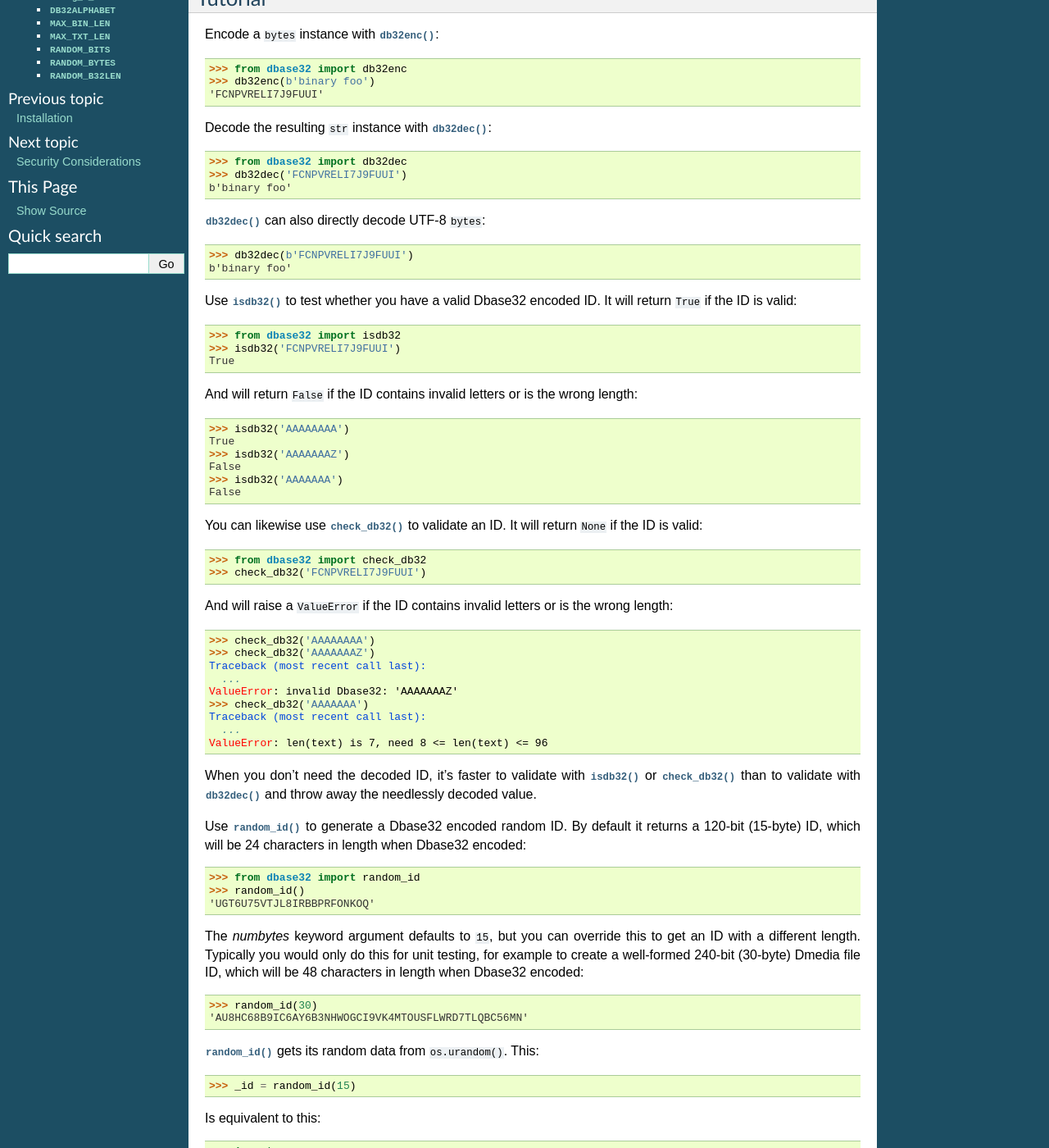
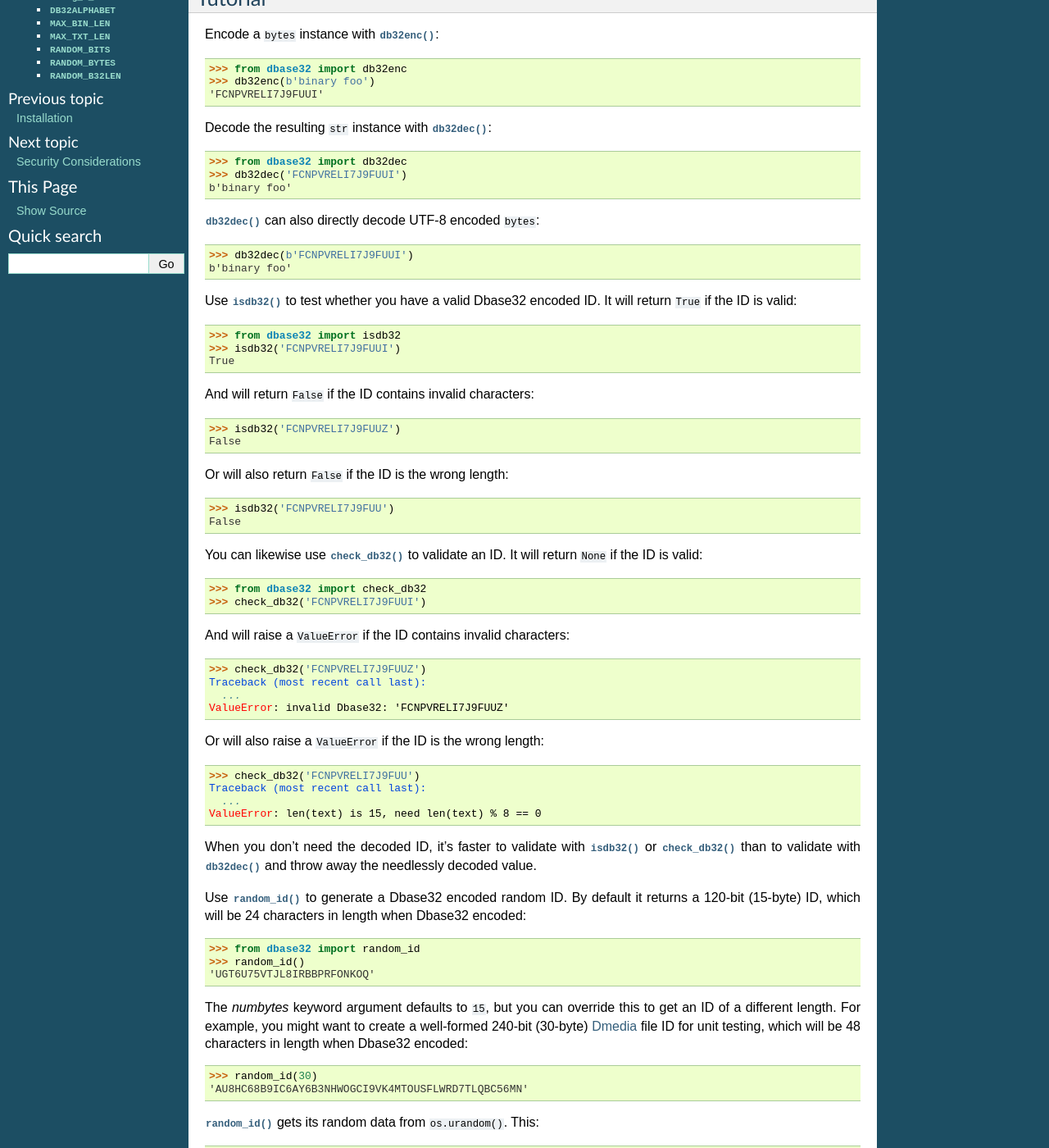
Before and after one commit to json420/dbase32, a Sphinx documentation site: the page built from doc/dbase32.rst, in a window 1280 px wide and 1400 px high, scrolled down 265 px. Shown: the whole window at 82% size. Built offline with Sphinx 7.4.7, drawn with Linux system fonts in a browser that asks for light colours; some of the changed text lies outside the part shown.

Commit message:
Bit O doc work

```diff
--- a/doc/dbase32.rst
+++ b/doc/dbase32.rst
@@ -32,7 +32,7 @@ Decode the resulting ``str`` instance with :func:`db32dec()`:
 >>> db32dec('FCNPVRELI7J9FUUI')
 b'binary foo'
 
-:func:`db32dec()` can also directly decode UTF-8 ``bytes``:
+:func:`db32dec()` can also directly decode UTF-8 encoded ``bytes``:
 
 >>> db32dec(b'FCNPVRELI7J9FUUI')
 b'binary foo'
@@ -44,14 +44,14 @@ will return ``True`` if the ID is valid:
 >>> isdb32('FCNPVRELI7J9FUUI')
 True
 
-And will return ``False`` if the ID contains invalid letters or is the wrong
-length:
+And will return ``False`` if the ID contains invalid characters:
 
->>> isdb32('AAAAAAAA')
-True
->>> isdb32('AAAAAAAZ')
+>>> isdb32('FCNPVRELI7J9FUUZ')
 False
->>> isdb32('AAAAAAA')
+
+Or will also return ``False`` if the ID is the wrong length:
+
+>>> isdb32('FCNPVRELI7J9FUU')
 False
 
 You can likewise use :func:`check_db32()` to validate an ID.  It will return
@@ -60,18 +60,19 @@ You can likewise use :func:`check_db32()` to validate an ID.  It will return
 >>> from dbase32 import check_db32
 >>> check_db32('FCNPVRELI7J9FUUI')
 
-And will raise a ``ValueError`` if the ID contains invalid letters or is the
-wrong length:
+And will raise a ``ValueError`` if the ID contains invalid characters:
 
->>> check_db32('AAAAAAAA')
->>> check_db32('AAAAAAAZ')  # doctest: -IGNORE_EXCEPTION_DETAIL
+>>> check_db32('FCNPVRELI7J9FUUZ')  # doctest: -IGNORE_EXCEPTION_DETAIL
 Traceback (most recent call last):
   ...
-ValueError: invalid Dbase32: 'AAAAAAAZ'
->>> check_db32('AAAAAAA')  # doctest: -IGNORE_EXCEPTION_DETAIL
+ValueError: invalid Dbase32: 'FCNPVRELI7J9FUUZ'
+
+Or will also raise a ``ValueError`` if the ID is the wrong length:
+
+>>> check_db32('FCNPVRELI7J9FUU')  # doctest: -IGNORE_EXCEPTION_DETAIL
 Traceback (most recent call last):
   ...
-ValueError: len(text) is 7, need 8 <= len(text) <= 96
+ValueError: len(text) is 15, need len(text) % 8 == 0
 
 When you don't need the decoded ID, it's faster to validate with
 :func:`isdb32()` or :func:`check_db32()` than to validate with :func:`db32dec()`
@@ -86,9 +87,9 @@ Dbase32 encoded:
 'UGT6U75VTJL8IRBBPRFONKOQ'
 
 The *numbytes* keyword argument defaults to ``15``, but you can override this
-to get an ID with a different length.  Typically you would only do this for
-unit testing, for example to create a well-formed 240-bit (30-byte) Dmedia file
-ID, which will be 48 characters in length when Dbase32 encoded:
+to get an ID of a different length.  For example, you might want to create a
+well-formed 240-bit (30-byte) `Dmedia`_ file ID for unit testing, which will be
+48 characters in length when Dbase32 encoded:
 
 >>> random_id(30)  # doctest: +SKIP
 'AU8HC68B9IC6AY6B3NHWOGCI9VK4MTOUSFLWRD7TLQBC56MN'
@@ -293,14 +294,22 @@ The :mod:`dbase32` module defines several handy constants:
 
     Please see :doc:`security` for more details.
 
+    .. versionadded:: 1.4
+
 
 .. data:: DB32ALPHABET
 
-    An ``str`` containing the Dbase32 alphabet.
+    A ``str`` containing the Dbase32 alphabet.
 
     >>> import dbase32
     >>> dbase32.DB32ALPHABET
     '3456789ABCDEFGHIJKLMNOPQRSTUVWXY'
+
+    Note that the Dbase32 alphabet (encoding table) is in ASCII/UTF-8 sorted
+    order:
+
+    >>> dbase32.DB32ALPHABET == ''.join(sorted(dbase32.DB32ALPHABET))
+    True
 
 
 .. data:: MAX_BIN_LEN
--- a/doc/index.rst
+++ b/doc/index.rst
@@ -11,9 +11,8 @@ Dbase32 uses an alphabet whose symbols are in ASCII/UTF-8 sorted order::
 This means that unlike `RFC-3548 Base32`_ encoding, the sort-order of the
 encoded data will match the sort-order of the binary data.
 
-:mod:`dbase32` is a Python3 implementation of the encoding, with both a
-high-performance C extension and a pure-Python fallback.  The C extension is
-automatically selected when available.
+:mod:`dbase32` provides a Python3 implementation of the encoding, with both a
+high-performance C extension and a pure-Python fallback.
 
 Example encoding and decoding:
 
```
Also changed, not shown: other parts of doc/dbase32.rst (+2 -2 lines).
